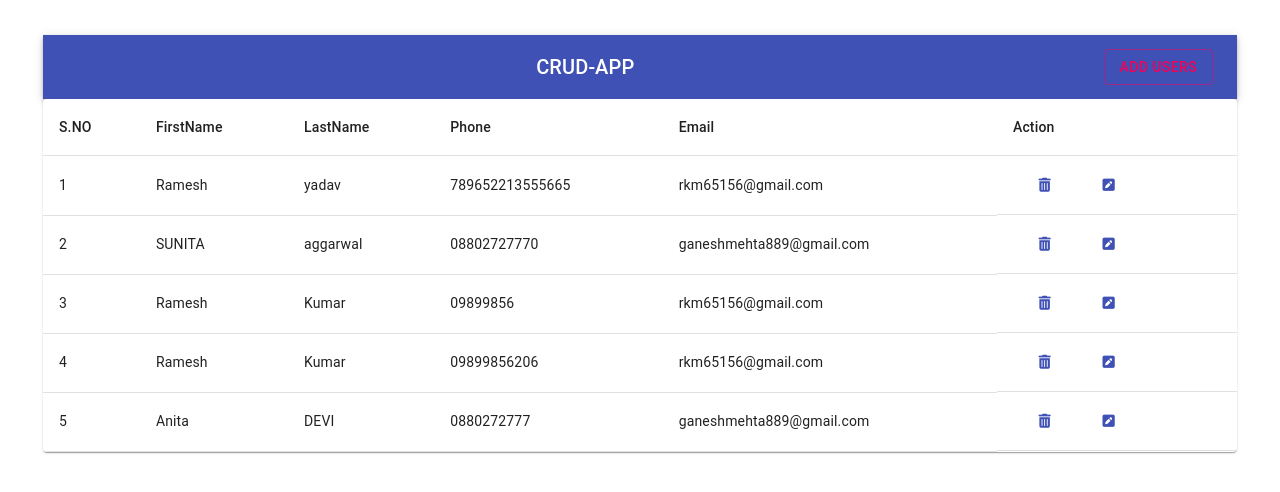
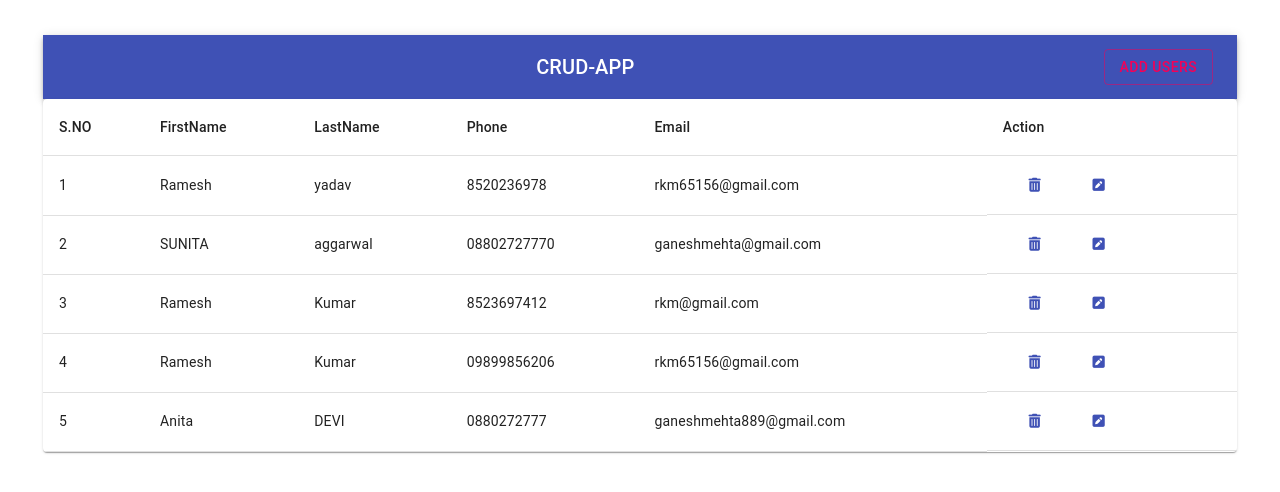
Before and after one commit to RAMESH1259/CrupApplication, a React (Create React App) app: page / in a window 1280 px wide. Shown: the top 492 px of the page. Built offline with nearby package versions, Linux system fonts and the light colour scheme; data requests are answered from the project's data file.

Commit message:
minor changes

```diff
--- a/db.json
+++ b/db.json
@@ -4,21 +4,21 @@
       "firstName": "Ramesh",
       "lastName": "yadav",
       "email": "rkm65156@gmail.com",
-      "phone": "789652213555665",
+      "phone": "8520236978",
       "id": 13
     },
     {
       "firstName": "SUNITA",
       "lastName": "aggarwal",
-      "email": "ganeshmehta889@gmail.com",
+      "email": "ganeshmehta@gmail.com",
       "phone": "08802727770",
       "id": 15
     },
     {
       "firstName": "Ramesh",
       "lastName": "Kumar",
-      "email": "rkm65156@gmail.com",
-      "phone": "09899856",
+      "email": "rkm@gmail.com",
+      "phone": "8523697412",
       "id": 16
     },
     {
--- a/src/Components/Home.js
+++ b/src/Components/Home.js
@@ -39,7 +39,7 @@ function Home() {
   const EditFormHandler = async (personDetails) => {
     // e.preventDefault();
     const status = await updateDetails(personDetails)
-    if (status.status == "201") {
+    if (status.status == 201) {
       alert(status.statusText);
     } else {
       alert(status.statusText || "Network Error");
--- a/src/Modal/EditModal.js
+++ b/src/Modal/EditModal.js
@@ -5,7 +5,14 @@ import { useState } from "react";
 import Dialog from "@material-ui/core/Dialog";
 import Button from "@material-ui/core/Button";
 import DialogContent from '@material-ui/core/DialogContent';
-
+const useStyles = makeStyles((theme) => ({
+  root: {
+    '& > *': {
+      margin: theme.spacing(1),
+      width: '25ch',
+    },
+  },
+}));
 export default function Customized(props) {
   const [open, setOpen] = useState(false);
   const [personDetails, setuserDetails] = useState({
@@ -29,7 +36,7 @@ export default function Customized(props) {
   const handleClose = () => {
     setOpen(false);
   };
-
+  const classes = useStyles();
   const btnStyle = { marginTop: 20, width: 200, spacing: 10 };
   return (
     <div >
@@ -42,12 +49,13 @@ export default function Customized(props) {
       <Dialog
         onClose={handleClose}
         aria-labelledby="customized-dialog-title"
-        aria-describedby="alert-dialog-description"
+        // aria-describedby="alert-dialog-description"
         open={open}
         onChange={onchangehandler}
       >
-        <DialogContent>
+        <DialogContent dividers>
           <form
+          className={classes.root}
             noValidate
             autoComplete="off"
           >
--- a/src/Modal/dailogs.js
+++ b/src/Modal/dailogs.js
@@ -7,6 +7,7 @@ import { withStyles } from "@material-ui/core/styles";
 import Button from "@material-ui/core/Button";
 import Dialog from "@material-ui/core/Dialog";
 import MuiDialogContent from "@material-ui/core/DialogContent";
+
 const useStyles = makeStyles((theme) => ({
   root: {
     '& > *': {
```
